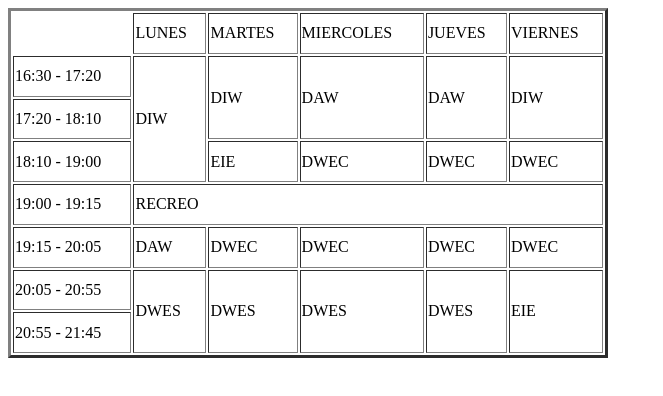
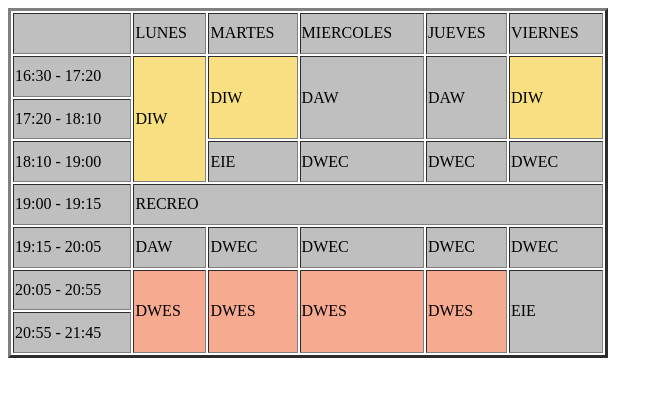
Before and after one commit to Anzeees/DIW, a plain HTML site: page TareaTablas/tablas.html in a window 1280 px wide. Shown: the whole page, without its empty margins (0-663 px from the left). Drawn offline with Linux system fonts and the light colour scheme.

Commit message:
Actualizacion Clases 18:10

```diff
--- a/TareaTablas/tablas.html
+++ b/TareaTablas/tablas.html
@@ -6,9 +6,21 @@
     <title>Tarea Tablas</title>
     <style>
         table {
-            empty-cells: hide;
+            empty-cells: show;
             min-width: 600px;
             min-height: 350px;
+        }
+
+        td {
+            background-color: rgb(191, 191, 191);
+        }
+
+        #diw {
+            background-color: #f8df81;
+        }
+
+        #dwes {
+            background-color: #f6aa90;
         }
     </style>
 </head>
@@ -24,11 +36,11 @@
     </tr>
     <tr>
         <td>16:30 - 17:20</td>
-        <td rowspan="3">DIW</td>
-        <td rowspan="2">DIW</td>
+        <td id="diw" rowspan="3">DIW</td>
+        <td id="diw" rowspan="2">DIW</td>
         <td rowspan="2">DAW</td>
         <td rowspan="2">DAW</td>
-        <td rowspan="2">DIW</td>
+        <td id="diw" rowspan="2">DIW</td>
     </tr>
     <tr>
         <td>17:20 - 18:10</td>
@@ -54,10 +66,10 @@
     </tr>
     <tr>
         <td>20:05 - 20:55</td>
-        <td rowspan="2">DWES</td>
-        <td rowspan="2">DWES</td>
-        <td rowspan="2">DWES</td>
-        <td rowspan="2">DWES</td>
+        <td id="dwes" rowspan="2">DWES</td>
+        <td id="dwes" rowspan="2">DWES</td>
+        <td id="dwes" rowspan="2">DWES</td>
+        <td id="dwes"rowspan="2">DWES</td>
         <td rowspan="2">EIE</td>
     </tr>
     <tr>
```
